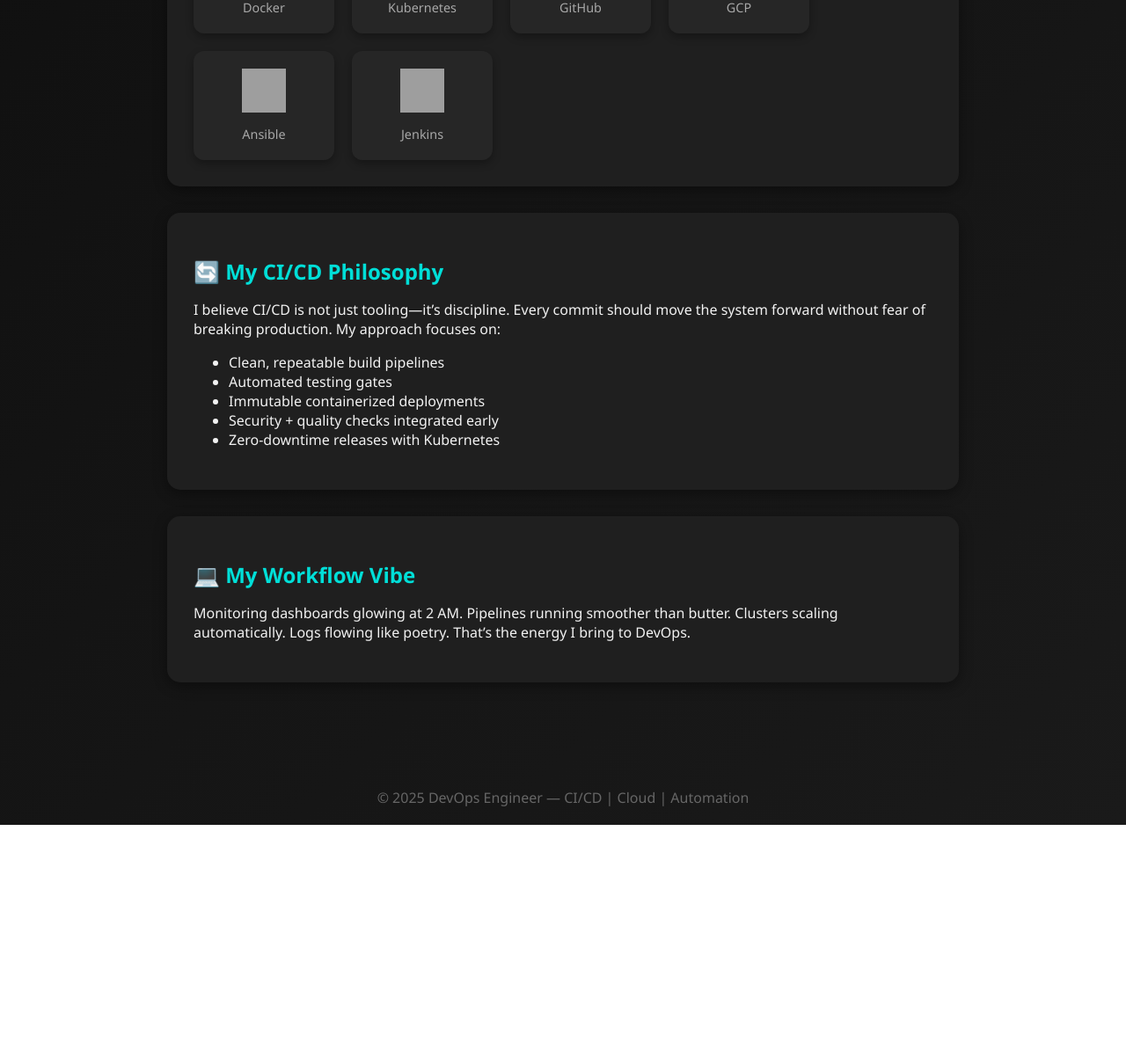
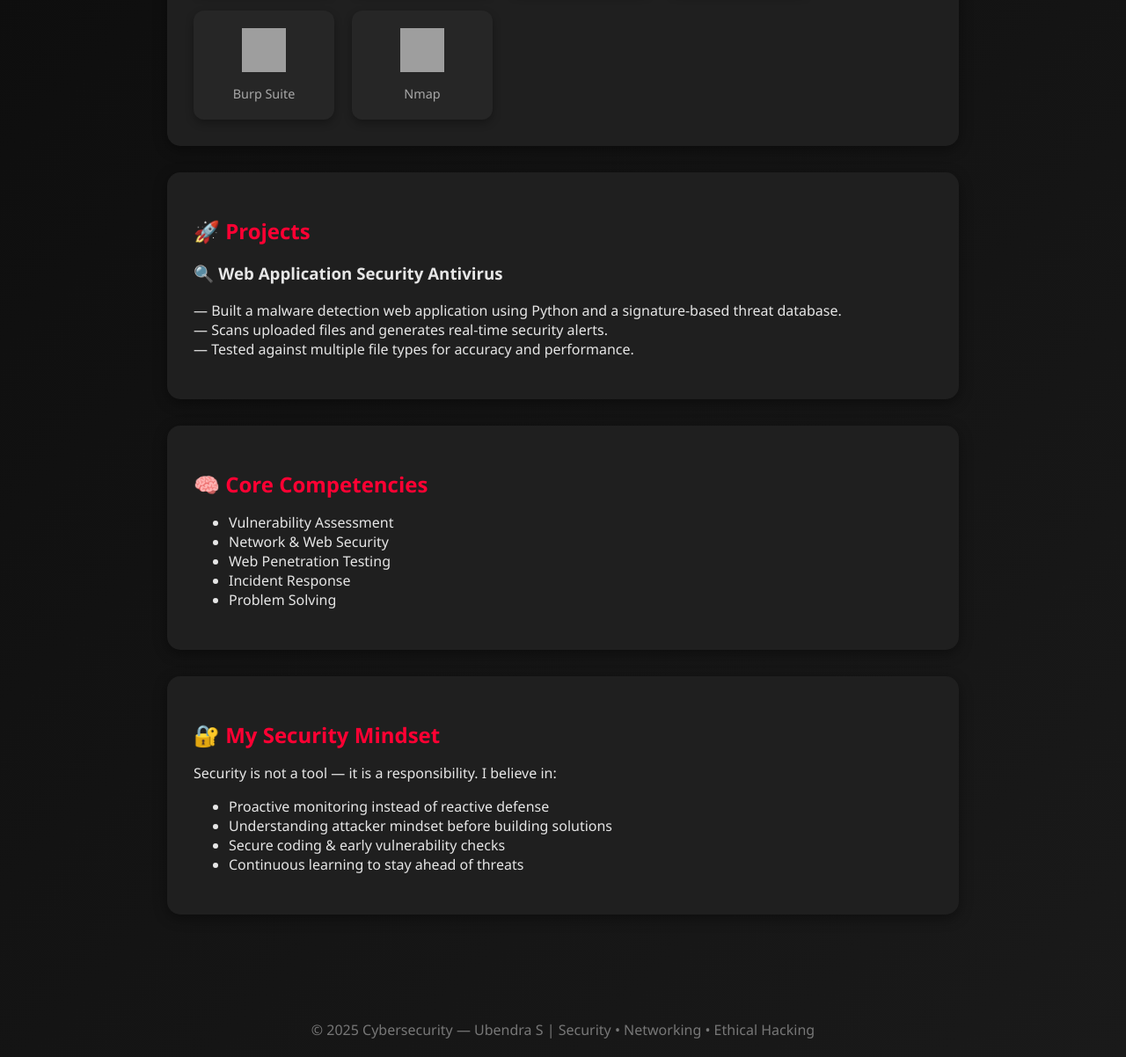
Before and after one commit to Ubendra143/DevOpsDemo, a plain HTML site: page index.html in a window 1280 px wide. Shown: the part 863-2065 px from the top of the page at 88% size. Before the commit the page ends 1801 px from the top, so only its background shows below. Drawn offline with Linux system fonts and the light colour scheme; grey boxes are pictures that could not be loaded.

Commit message:
Update index.html

```diff
--- a/index.html
+++ b/index.html
@@ -3,21 +3,21 @@
 <head>
     <meta charset="UTF-8">
     <meta name="viewport" content="width=device-width, initial-scale=1.0">
-    <title>DevOps Engineer — Portfolio</title>
+    <title>Cybersecurity Portfolio — Ubendra S</title>
 
     <style>
         body {
             margin: 0;
             font-family: "Segoe UI", Roboto, Arial, sans-serif;
-            background: linear-gradient(135deg, #0d0d0d, #1a1a1a);
-            color: #f2f2f2;
+            background: linear-gradient(135deg, #0a0a0a, #1a1a1a);
+            color: #e6e6e6;
         }
 
         /* Hero Section */
         .hero {
             padding: 80px 20px;
             text-align: center;
-            background: linear-gradient(135deg, #007cf0, #00dfd8);
+            background: linear-gradient(135deg, #ff0033, #8a0000);
             color: white;
         }
         .hero h1 {
@@ -44,7 +44,7 @@
         }
 
         .section h2 {
-            color: #00dfd8;
+            color: #ff0033;
             margin-bottom: 10px;
         }
 
@@ -82,7 +82,7 @@
         footer {
             text-align: center;
             padding: 20px;
-            color: #666;
+            color: #777;
             margin-top: 40px;
         }
     </style>
@@ -91,9 +91,8 @@
 
     <!-- HERO -->
     <div class="hero">
-        <h1>DevOps Engineer</h1>
-        <h4>Version 2.0</h4>
-        <p>Automation | CI/CD | Cloud | Containers | Reliability Engineering</p>
+        <h1>Cybersecurity Portfolio</h1>
+        <p>Red Team | Ethical Hacking | Network Security | Application Security</p>
     </div>
 
     <div class="container">
@@ -102,75 +101,83 @@
         <div class="section">
             <h2>👋 About Me</h2>
             <p>
-                I'm a DevOps engineer passionate about building scalable automation pipelines,
-                containerized workloads, infrastructure as code, and cloud-native deployments.
-                I enjoy turning manual, error-prone processes into efficient automated systems.
+                I am a cybersecurity enthusiast with skills in programming, networking, and threat detection.
+                I identify vulnerabilities, analyze security incidents, and help prevent cyberattacks. I am seeking
+                opportunities in Security Operations, SOC Analysis, Network Monitoring, and Incident Response.
             </p>
         </div>
 
-        <!-- DevOps Stack -->
+        <!-- Cyber Security Toolkit -->
         <div class="section">
-            <h2>🛠️ My DevOps Toolkit</h2>
+            <h2>🛡️ Cybersecurity Toolkit</h2>
             <div class="icons">
                 <div class="icon-card">
-                    <img src="https://cdn.jsdelivr.net/gh/devicons/devicon/icons/docker/docker-original.svg">
-                    <span>Docker</span>
+                    <img src="https://cdn.jsdelivr.net/gh/devicons/devicon/icons/linux/linux-original.svg">
+                    <span>Linux</span>
                 </div>
                 <div class="icon-card">
-                    <img src="https://cdn.jsdelivr.net/gh/devicons/devicon/icons/kubernetes/kubernetes-plain.svg">
-                    <span>Kubernetes</span>
+                    <img src="https://cdn.jsdelivr.net/gh/devicons/devicon/icons/python/python-original.svg">
+                    <span>Python</span>
                 </div>
                 <div class="icon-card">
-                    <img src="https://cdn.jsdelivr.net/gh/devicons/devicon/icons/github/github-original.svg">
-                    <span>GitHub</span>
+                    <img src="https://www.svgrepo.com/show/353416/wireshark.svg">
+                    <span>Wireshark</span>
                 </div>
                 <div class="icon-card">
-                    <img src="https://cdn.jsdelivr.net/gh/devicons/devicon/icons/googlecloud/googlecloud-original.svg">
-                    <span>GCP</span>
+                    <img src="https://cdn.jsdelivr.net/gh/devicons/devicon/icons/bash/bash-original.svg">
+                    <span>Bash</span>
                 </div>
                 <div class="icon-card">
-                    <img src="https://cdn.jsdelivr.net/gh/devicons/devicon/icons/ansible/ansible-original.svg">
-                    <span>Ansible</span>
+                    <img src="https://www.svgrepo.com/show/448226/burp-suite.svg">
+                    <span>Burp Suite</span>
                 </div>
                 <div class="icon-card">
-                    <img src="https://cdn.jsdelivr.net/gh/devicons/devicon/icons/jenkins/jenkins-original.svg">
-                    <span>Jenkins</span>
+                    <img src="https://www.svgrepo.com/show/448203/nmap.svg">
+                    <span>Nmap</span>
                 </div>
             </div>
         </div>
 
-        <!-- CI/CD Philosophy -->
+        <!-- Projects -->
         <div class="section">
-            <h2>🔄 My CI/CD Philosophy</h2>
+            <h2>🚀 Projects</h2>
+            <h3>🔍 Web Application Security Antivirus</h3>
             <p>
-                I believe CI/CD is not just tooling—it’s discipline.
-                Every commit should move the system forward without fear of breaking production.
-                My approach focuses on:
+                — Built a malware detection web application using Python and a signature-based threat database.<br>
+                — Scans uploaded files and generates real-time security alerts.<br>
+                — Tested against multiple file types for accuracy and performance.
             </p>
+        </div>
+
+        <!-- Skills -->
+        <div class="section">
+            <h2>🧠 Core Competencies</h2>
             <ul>
-                <li>Clean, repeatable build pipelines</li>
-                <li>Automated testing gates</li>
-                <li>Immutable containerized deployments</li>
-                <li>Security + quality checks integrated early</li>
-                <li>Zero-downtime releases with Kubernetes</li>
+                <li>Vulnerability Assessment</li>
+                <li>Network & Web Security</li>
+                <li>Web Penetration Testing</li>
+                <li>Incident Response</li>
+                <li>Problem Solving</li>
             </ul>
         </div>
 
-        <!-- Fun DevOps Vibe -->
+        <!-- Learning Philosophy -->
         <div class="section">
-            <h2>💻 My Workflow Vibe</h2>
+            <h2>🔐 My Security Mindset</h2>
             <p>
-                Monitoring dashboards glowing at 2 AM.
-                Pipelines running smoother than butter.
-                Clusters scaling automatically.
-                Logs flowing like poetry.
-                That’s the energy I bring to DevOps.
+                Security is not a tool — it is a responsibility. I believe in:
             </p>
+            <ul>
+                <li>Proactive monitoring instead of reactive defense</li>
+                <li>Understanding attacker mindset before building solutions</li>
+                <li>Secure coding & early vulnerability checks</li>
+                <li>Continuous learning to stay ahead of threats</li>
+            </ul>
         </div>
     </div>
 
     <footer>
-        © 2025 DevOps Engineer — CI/CD | Cloud | Automation
+        © 2025 Cybersecurity — Ubendra S | Security • Networking • Ethical Hacking
     </footer>
 
 </body>
```
